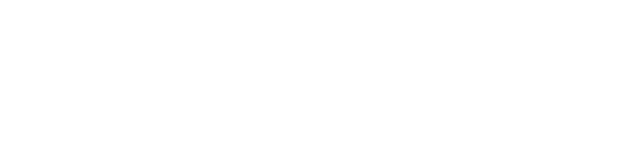
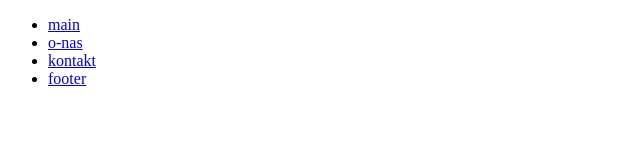
Before and after one commit to karinasm/git-zadania, a plain HTML site: page index.html in a window 1280 px wide. Shown: the whole page, without its empty margins (0-640 px from the left). Drawn offline with Linux system fonts and the light colour scheme.

Commit message:
poprawione zadanie

```diff
--- a/index.html
+++ b/index.html
@@ -5,10 +5,16 @@
     </head>
     <body>
         <nav>
-            <header id="main"></header>
-            <section id="o-nas"><p class="tekst"></p></section>
-            <section id="kontakt"></section>
-            <footer id="footer"></footer>
+            <ul>
+                <li><a href="#main">main</a></li>
+                <li><a href="#o-nas">o-nas</a></li>
+                <li><a href="#kontakt">kontakt</a></li>
+                <li><a href="#footer">footer</a></li>
+            </ul>
         </nav>
+        <header id="main"></header>
+        <section id="o-nas"><p class="tekst"></p></section>
+        <section id="kontakt"></section>
+        <footer id="footer"></footer>
     </body>
 </html>
```
